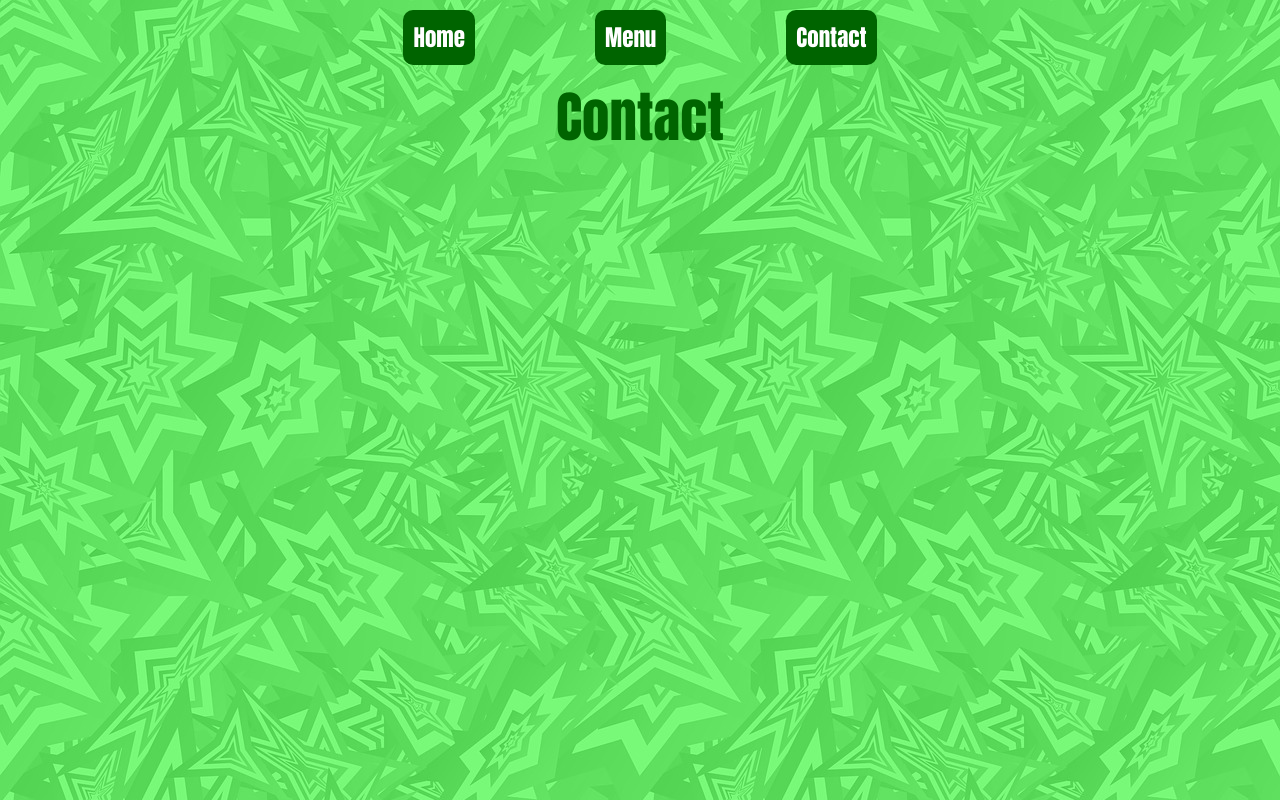
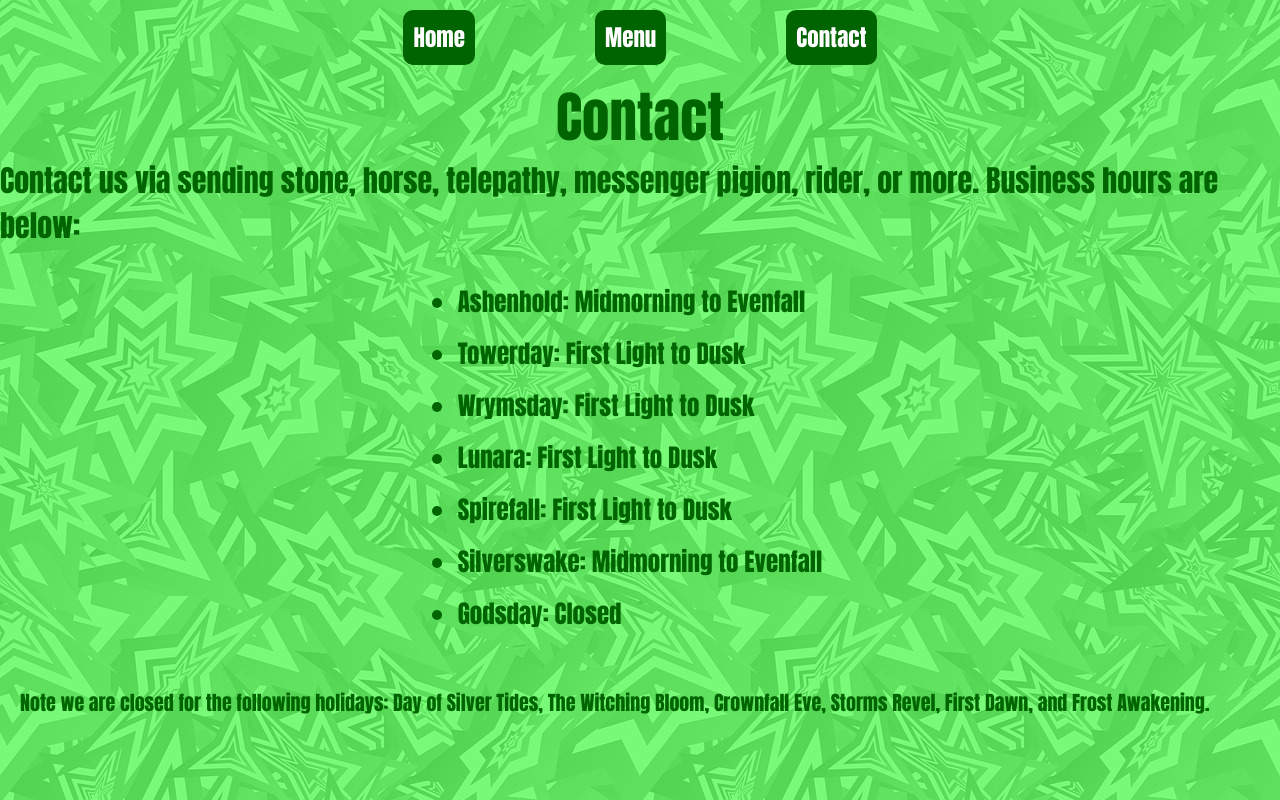
Before and after one commit to Noah-Gullo/restaurant-page, a website built with webpack: page src/template.html in a window 1280 px wide. Both pictures are taken after a click on the button "Contact". Built offline with nearby package versions, Linux system fonts and the light colour scheme.

Commit message:
Add contact page

```diff
--- a/src/modules/contact.js
+++ b/src/modules/contact.js
@@ -2,4 +2,39 @@
 contactContent.setAttribute("id", "contactContent");
 const title = document.createElement("h1");
 title.textContent = "Contact";
+const info = document.createElement("h3");
+info.textContent = "Contact us via sending stone, horse, telepathy, messenger pigion, rider, or more. Business hours are below:";
+
+const avaliableTimes = document.createElement("ul");
+const ashenhold = document.createElement("li");
+ashenhold.textContent = "Ashenhold: Midmorning to Evenfall";
+const moonday = document.createElement("li");
+moonday.textContent = "Moonday: First Light to Dusk";
+const towerday = document.createElement("li");
+towerday.textContent = "Towerday: First Light to Dusk";
+const wrymsday = document.createElement("li");
+wrymsday.textContent = "Wrymsday: First Light to Dusk";
+const lunara = document.createElement("li");
+lunara.textContent = "Lunara: First Light to Dusk";
+const spirefall = document.createElement("li");
+spirefall.textContent = "Spirefall: First Light to Dusk";
+const silverswake = document.createElement("li");
+silverswake.textContent = "Silverswake: Midmorning to Evenfall";
+const godsday = document.createElement("li");
+godsday.textContent = "Godsday: Closed";
+avaliableTimes.appendChild(ashenhold);
+avaliableTimes.appendChild(wrymsday);
+avaliableTimes.appendChild(towerday);
+avaliableTimes.appendChild(wrymsday);
+avaliableTimes.appendChild(lunara);
+avaliableTimes.appendChild(spirefall);
+avaliableTimes.appendChild(silverswake);
+avaliableTimes.appendChild(godsday);
+
+const holidayNote = document.createElement("h4");
+holidayNote.textContent = "Note we are closed for the following holidays: Day of Silver Tides, The Witching Bloom, Crownfall Eve, Storms Revel, First Dawn, and Frost Awakening.";
+
 contactContent.appendChild(title);
+contactContent.appendChild(info);
+contactContent.appendChild(avaliableTimes);
+contactContent.appendChild(holidayNote);
--- a/src/styles.css
+++ b/src/styles.css
@@ -39,6 +39,26 @@
     font-size: 40px;
 }
 
+h3{
+    font-size: 30px;
+}
+
+h4{
+    font-size: 20px;
+    margin: 20px;
+    align-self: flex-start;
+    font-weight: normal;
+}
+
+ul{
+    font-size: 25px;
+    margin: 20px;
+}
+
+li{
+    margin: 15px;
+}
+
 p{
     font-size: 23px;
     justify-self: flex-start;
```
